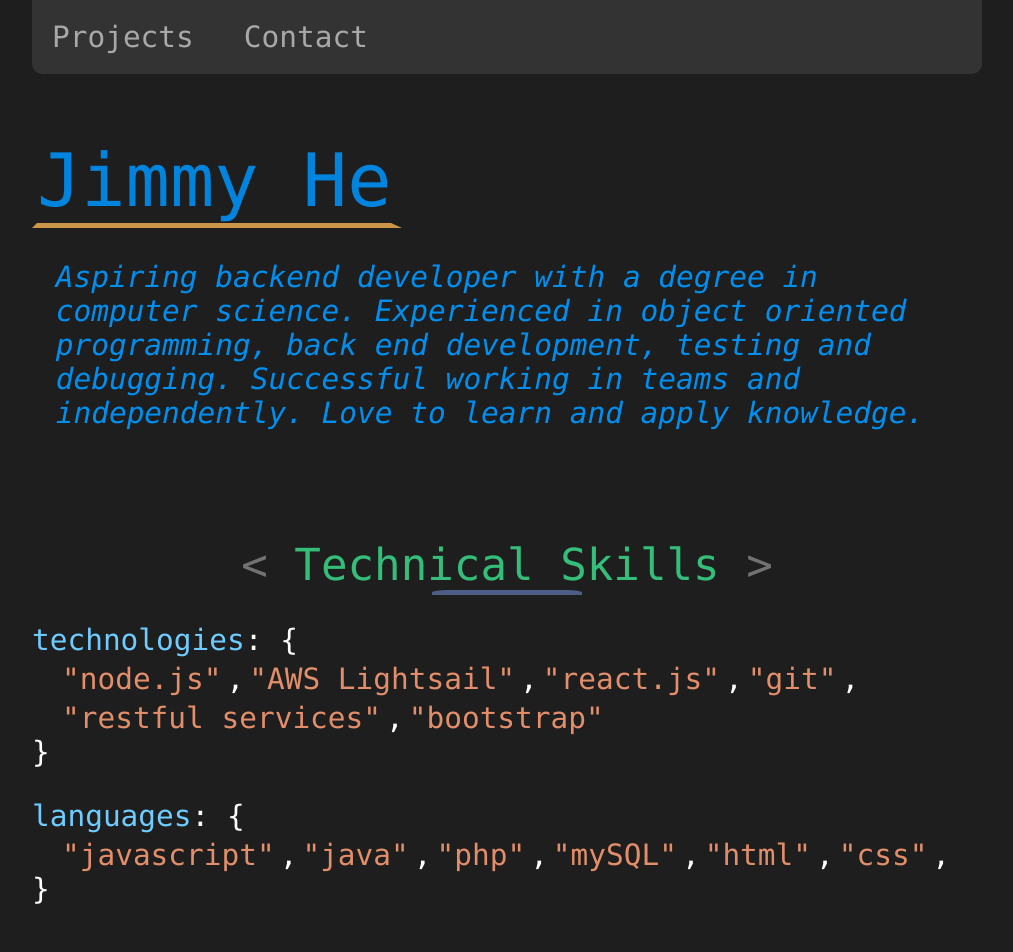
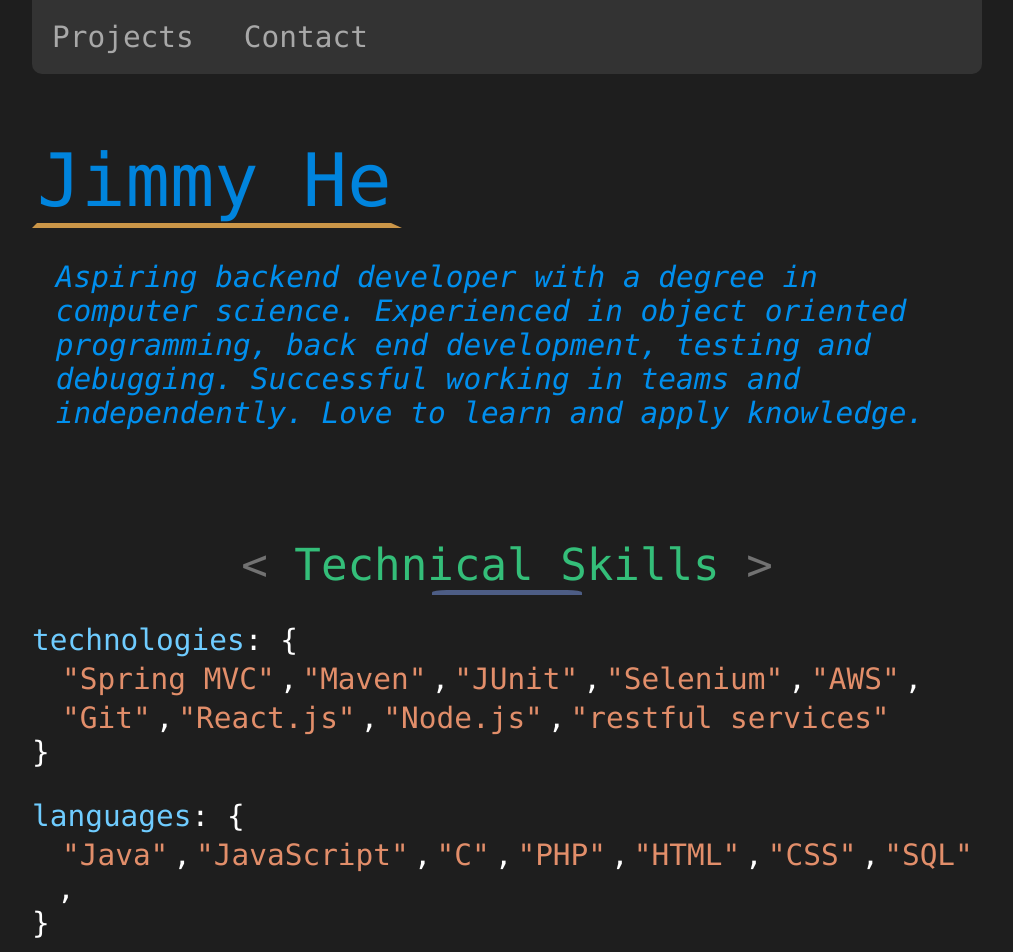
Before and after one commit to jimmyh3/portfolio, a React (Create React App) app: page / in a window 1280 px wide. Shown: the top 952 px of the page, without its empty margins (133-1146 px from the left). Built offline with nearby package versions, Linux system fonts and the light colour scheme.

Commit message:
Updated skill listing.

```diff
--- a/src/components/Main.js
+++ b/src/components/Main.js
@@ -67,24 +67,28 @@ class Main extends React.Component {
                             <p className="skills-subheading">technologies
                                 <span>: &#123;</span> &emsp;
                                 <ul className="skills-subjects">
-                                    <li>"node.js"</li><span>,</span>
-                                    <li>"AWS Lightsail"</li><span>,</span>
-                                    <li>"react.js"</li><span>,</span>
-                                    <li>"git"</li><span>,</span>
-                                    <li>"restful services"</li><span>,</span>
-                                    <li>"bootstrap"</li>
+                                    <li>"Spring MVC"</li><span>,</span>
+                                    <li>"Maven"</li><span>,</span>
+                                    <li>"JUnit"</li><span>,</span>
+                                    <li>"Selenium"</li><span>,</span>
+                                    <li>"AWS"</li><span>,</span>
+                                    <li>"Git"</li><span>,</span>
+                                    <li>"React.js"</li><span>,</span>
+                                    <li>"Node.js"</li><span>,</span>
+                                    <li>"restful services"</li>
                                 </ul>
                                 <span>&#125;</span>
                             </p>
                             <p className="skills-subheading">languages
                                 <span className="skills-curlybraces">: &#123;</span> &emsp;
                                 <ul className="skills-subjects">
-                                    <li>"javascript"</li><span>,</span>
-                                    <li>"java"</li><span>,</span>
-                                    <li>"php"</li><span>,</span>
-                                    <li>"mySQL"</li><span>,</span>
-                                    <li>"html"</li><span>,</span>
-                                    <li>"css"</li><span>,</span>
+                                    <li>"Java"</li><span>,</span>
+                                    <li>"JavaScript"</li><span>,</span>
+                                    <li>"C"</li><span>,</span>
+                                    <li>"PHP"</li><span>,</span>
+                                    <li>"HTML"</li><span>,</span>
+                                    <li>"CSS"</li><span>,</span>
+                                    <li>"SQL"</li><span>,</span>
                                 </ul>
                                 <span>&#125;</span>
                             </p>
```
